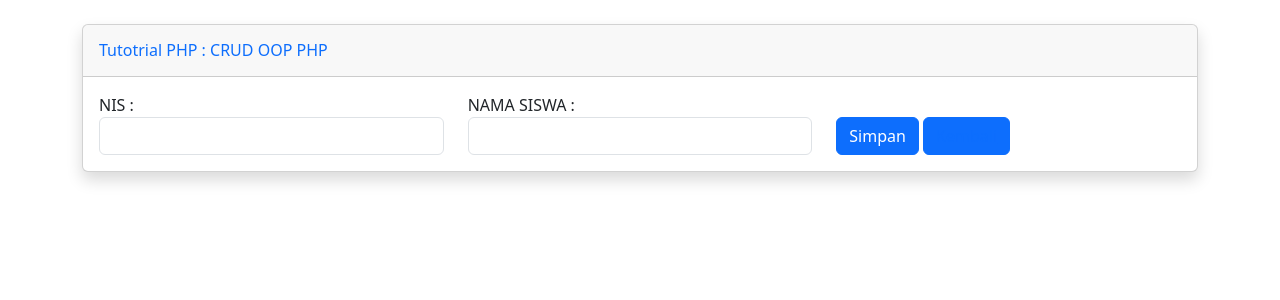
After one commit to KamisakiNara/pw, a PHP site: page /edit.php in a window 1280 px wide. The commit adds this page. Shown: the top 300 px of the page. Run offline with PHP 8.4, Linux system fonts and the light colour scheme; some libraries are stand-ins or nearby versions.

Commit message:
finalisasi tugas

```diff
--- /dev/null
+++ b/pw6/edit.php
@@ -0,0 +1,67 @@
+<?php
+
+require_once ('koneksi.php');
+require_once ('sql.php');
+
+$obj = new crud;
+if(isset($_GET['nis']) && !$obj->detailData($_GET['nis'])) {
+    die("Error : nis tidak ada");
+}
+if($_SERVER['REQUEST_METHOD']=='POST'):
+	$nis  = $_POST['nis'];
+	$nama = $_POST['nama'];
+	if($obj->updateData($nis, $nama, $obj->nis)):
+		echo '<div class="alert alert-success">Data berhasil disimpan</div>';
+	else:
+
+		echo '<div class="alert alert-danger">Data berhasil disimpan</div>';
+	endif;
+endif;
+?>
+<!DOCTYPE html>
+<html>
+<head>
+	<title>Tutorial PHP : CRUD OOP PHP</title>
+
+	<link href="../assets/fontawesome-free/css/all.min.css" rel="stylesheet" type="text/css">
+	<link href="../assets/bootstrap/css/bootstrap.min.css" rel="stylesheet" type="text/css">
+
+</head>
+<body>
+	<div class="container">
+		<div class="card shadow mb-4 mt-4">
+	            <div class="card-header py-3">
+	                <h6 class="m-0 font-weight-bold text-primary">Tutotrial PHP : CRUD OOP PHP</h6>
+	            </div>
+	        <form action="<?php echo $_SERVER['REQUEST_URI']; ?>" method="post">
+		        <div class="card-body">
+					<div class="row">
+
+						<div class="col-md-4">
+							<div class="form-group">
+								<label>NIS :</label>
+								<input type="text" class="form-control" name="nis" value="<?php echo $obj->nis; ?>"/>
+							</div>
+						</div>
+						<div class="col-md-4">
+							<div class="form-group">
+								<label>NAMA SISWA :</label>
+								<input type="text" class="form-control" name="nama" value="<?php echo $obj->nama; ?>"/>
+							</div>
+						</div>
+						<div class="col-md-4">
+
+								<button type="submit" class="mt-4 btn btn-md btn-primary">Simpan</button>
+                                <button type="submit" class="mt-4 btn btn-md btn-primary"><a href="index.php">Kembali</a></button>
+						</div>
+					</div>
+				</div>
+			</form>
+
+		</div>
+	</div>
+
+<script src="../assets/jquery/jquery.min.js"></script>
+<script src="../assets/bootstrap/js/bootstrap.bundle.min.js"></script>
+</body>
+</html>
--- a/pw6/koneksi.php
+++ b/pw6/koneksi.php
@@ -0,0 +1,17 @@
+<?php
+
+class database
+{
+    private $host="localhost";
+    private $user = "root";
+    private  $pass = "";
+    private $db = "smkn9";
+    protected $koneksi;
+    public function __construct()
+    {
+        $this -> koneksi = new mysqli($this -> host, $this -> user, $this -> pass, $this -> db);
+        if ($this -> koneksi == false) die("Tidak dapat tersambung dengan database".$this -> koneksi -> connect_error());
+        return $this -> koneksi;
+    }
+}
+?>
--- a/pw6/sql.php
+++ b/pw6/sql.php
@@ -1,16 +1,101 @@
 <?php
 
 class crud extends database
+{
+    public $nis;
+    public $nama;
+    public $kelamin;
+    public $jurusan;
+    public function prepare($data)
+    {
+        $perintah = $this->koneksi->prepare($data);
+        if (!$perintah) {
+            die("Terjadi kesalahan pada prepare statement" . $this->koneksi->error);
+        }
+        return $perintah;
+    }
 
-{
+    public function query($data)
+    {
+        $perintah = $this->koneksi->query($data);
+        if (!$perintah) {
+            die("Terjadi kesalahan sql" . $this->koneksi->error);
+        }
+        return $perintah;
+    }
+
     public function tampilsiswa()
     {
-        $sql = "SEELCt nis, nama, kelamin, jurusan FROM siswa ";
-        $perintah = $this -> koneksi -> query($sql);
-        If(!$perintah) die ("Error : ".$this -> koneksi -> error);
-        return $perintah
+        $sql = "SELECT nis, nama FROM siswa";
+        $perintah = $this->query($sql);
+        return $perintah;
     }
 
-    public function detail(data)
-    {}
+    public function insertData($nis, $nama)
+    {
+        $sql = "INSERT INTO siswa (nis, nama) VALUES (?,?)";
+        if ($stmt = $this->prepare($sql)) {
+            $stmt->bind_param("ss", $param_nis, $param_nama);
+            $param_nis = $nis;
+            $param_nama = $nama;
+            if ($stmt->execute()) {
+                return true;
+            } else {
+                return false;
+            }
+            $stmt->close();
+        }
+    }
+
+    public function detailData($data)
+    {
+        $sql = "SELECT nis, nama FROM siswa WHERE nis=?";
+        if ($stmt = $this->koneksi->prepare($sql)) {
+            $stmt->bind_param("i", $param_data);
+            $param_data = $data;
+            if ($stmt->execute()) {
+                $stmt->store_result();
+                $stmt->bind_result($this->nis, $this->nama);
+                $stmt->fetch();
+                if ($stmt->num_rows == 1) {
+                    return true;
+                } else {
+                    return false;
+                }
+            }
+            $stmt->close();
+        }
+    }
+
+    public function updateData($nis, $nama, $data)
+    {
+        $sql = "UPDATE siswa SET nis=?, nama=? WHERE nis=?";
+        if ($stmt = $this->prepare($sql)) {
+            $stmt->bind_param("ssi", $param_nis, $param_nama, $param_data);
+            $param_nis = $nis;
+            $param_nama = $nama;
+            $param_data = $data;
+            if ($stmt->execute()) {
+                return true;
+            } else {
+                return false;
+            }
+            $stmt->close();
+        }
+    }
+
+    public function deleteData($data)
+    {
+        $sql = "DELETE FROM siswa WHERE nis=?";
+        if ($stmt = $this->prepare($sql)) {
+            $stmt->bind_param("i", $param_data);
+            $param_data = $data;
+            if ($stmt->execute()) {
+                return true;
+            } else {
+                return false;
+            }
+            $stmt->close();
+        }
+    }
 }
```
Also changed, not shown: pw6/delete.php (added, +48 -0 lines), pw6/index.php (added, +86 -0 lines).
